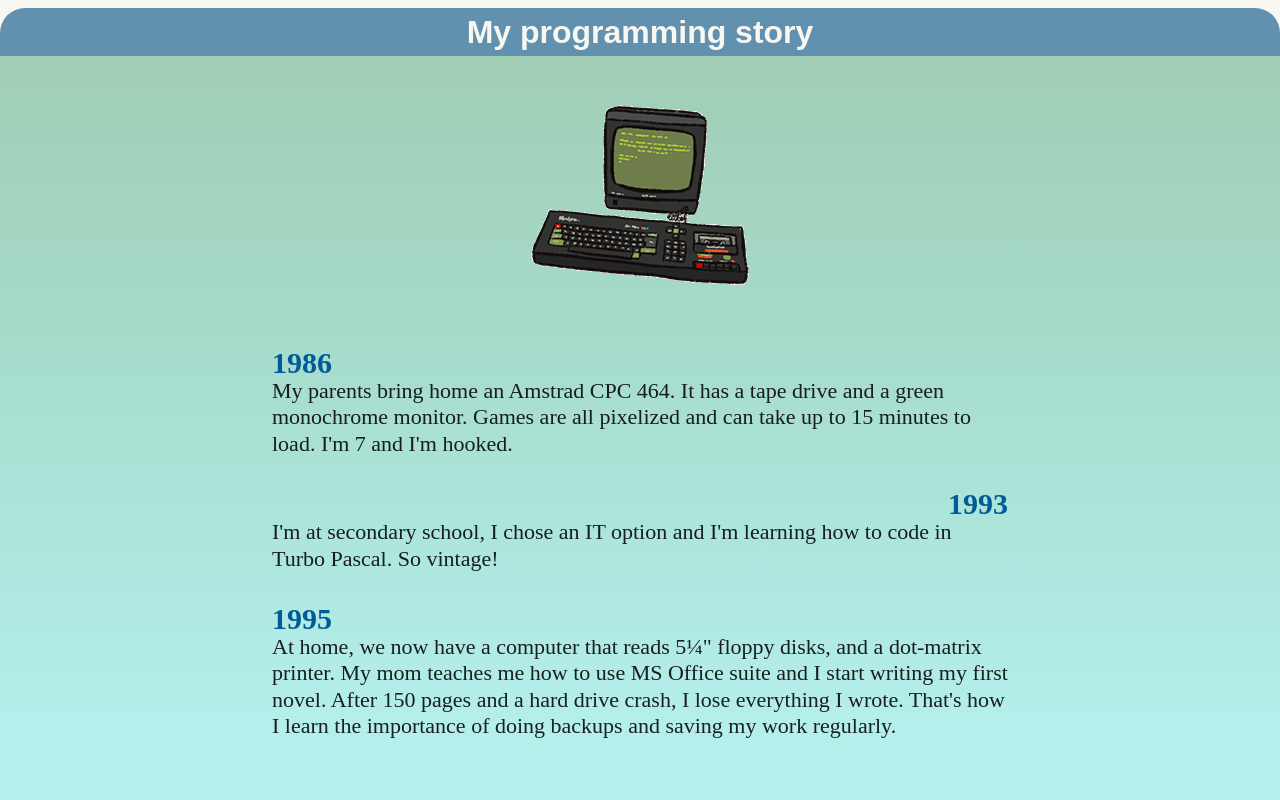
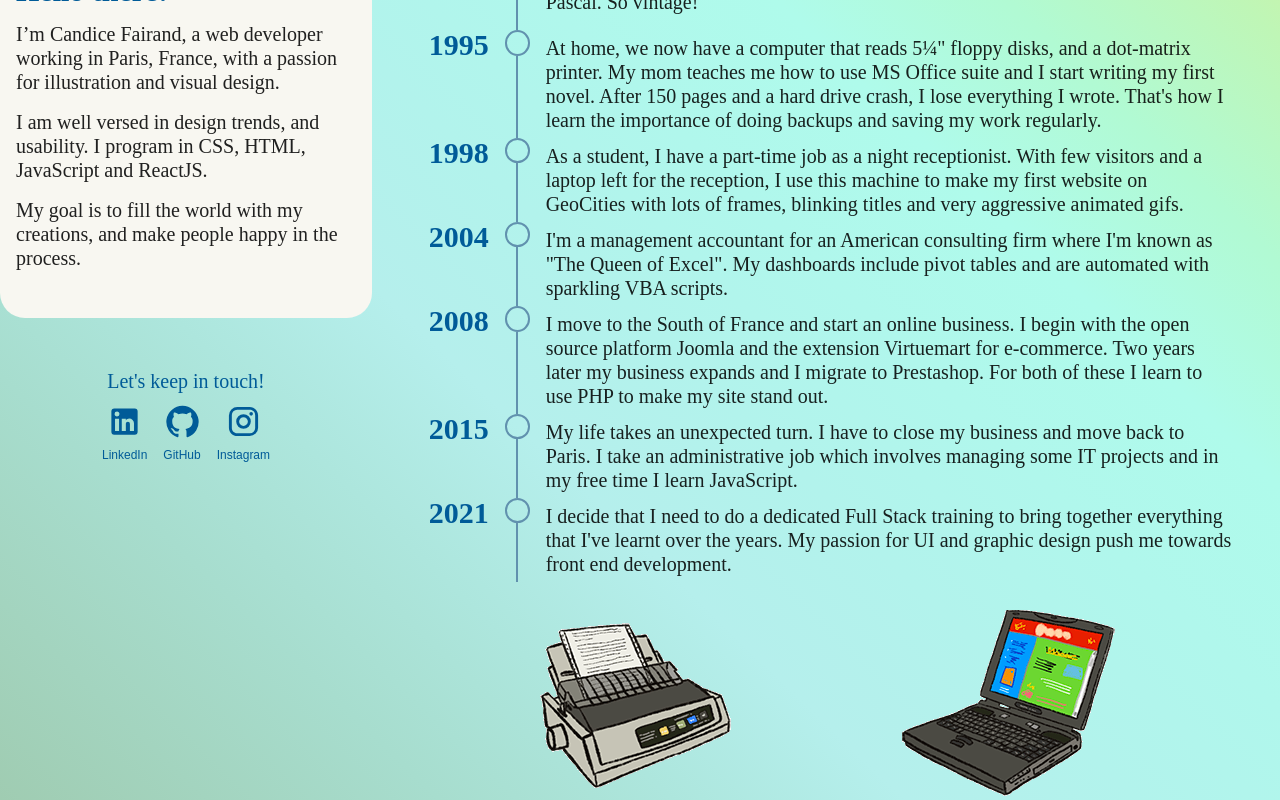
Before and after one commit to Candyfair/portfolio-materialui, a React app: page /about in a window 1280 px wide. Shown: the part 540-1340 px from the top of the page. Built offline with nearby package versions, Linux system fonts and the light colour scheme; a web font is replaced by a local one.

Commit message:
Add desktop view with timeline for AboutMe page

```diff
--- a/package.json
+++ b/package.json
@@ -51,6 +51,7 @@
     "@emotion/react": "^11.7.1",
     "@emotion/styled": "^11.6.0",
     "@mui/icons-material": "^5.4.2",
+    "@mui/lab": "^5.0.0-alpha.70",
     "@mui/material": "^5.4.2",
     "@mui/styles": "^5.4.2",
     "prop-types": "*",
--- a/src/components/AboutMe/index.js
+++ b/src/components/AboutMe/index.js
@@ -8,15 +8,11 @@ import portrait from 'src/assets/images/portrait.jpg';
 const useStyles = makeStyles((theme) => ({
   containerStack: {
     backgroundColor: theme.palette.background.default,
-    padding: theme.spacing(2),
     paddingBottom: theme.spacing(4),
     flexDirection: 'column',
-    [theme.breakpoints.up('sm')]: {
-      flexDirection: 'row',
-      alignItems: 'center',
-      margin: '0 auto',
-    },
     width: '100%',
+    borderBottomLeftRadius: 25,
+    borderBottomRightRadius: 25,
   },
   textContainer: {
     padding: theme.spacing(2),
@@ -26,6 +22,9 @@ const useStyles = makeStyles((theme) => ({
   },
   photo: {
     borderRadius: 25,
+    [theme.breakpoints.up('sm')]: {
+      borderRadius: '33% 67% 66% 34% / 37% 38% 62% 63%',
+    },
     padding: theme.spacing(2),
   },
   titleAbout: {
--- a/src/components/ProgrammingStory/index.js
+++ b/src/components/ProgrammingStory/index.js
@@ -10,15 +10,25 @@ import img3 from 'src/assets/images/img3.png';
 // === MUI
 const useStyles = makeStyles((theme) => ({
   globalContainer: {
-    backgroundImage: 'linear-gradient(to top, #f4e482, #d7ef99, #bff6b6, #b1fad3, #affbeb, #b0f7ec, #b2f3ec, #b5efec, #ade6dd, #a7ddce, #a3d4bf, #9fcbb0)',
+    backgroundImage: 'linear-gradient(to bottom, #f4e482, #d7ef99, #bff6b6, #b1fad3, #affbeb, #b0f7ec, #b2f3ec, #b5efec, #ade6dd, #a7ddce, #a3d4bf, #9fcbb0)',
+    [theme.breakpoints.up('sm')]: {
+      justifyContent: 'center',
+      alignItems: 'center',
+      flexGrow: 1,
+      borderRadius: 25,
+      paddingBottom: theme.spacing(4),
     },
-  programmingTitle: {
-    backgroundColor: theme.palette.background.default,
   },
-  containerProgramming: {
+  titleBarMobile: {
+    // backgroundColor: theme.palette.background.default,
+    [theme.breakpoints.up('sm')]: {
+      display: 'none',
+    },
+  },
+  containerText: {
     padding: theme.spacing(2),
     [theme.breakpoints.up('sm')]: {
-      maxWidth: '60%',
+      maxWidth: '80%',
     },
   },
   titleProg: {
@@ -40,7 +50,16 @@ const useStyles = makeStyles((theme) => ({
 const ProgrammmingStory = () => {
   const classes = useStyles();
 
+  const title = 'My programming story';
+
   return (
+    <Stack>
+      {/* Title bar for mobile */}
+      <Stack className={classes.titleBarMobile}>
+        <TitleBar
+          title={title}
+        />
+      </Stack>
       <Stack
         justifyContent="center"
         alignItems="center"
@@ -48,19 +67,12 @@ const ProgrammmingStory = () => {
         className={classes.globalContainer}
       >
 
-      {/* Title */}
-      <Stack className={classes.programmingTitle}>
-        <TitleBar
-          title="My programming story"
-        />
-      </Stack>
-
         {/* Content */}
         <Stack
           spacing={4}
           justifyContent="center"
           alignItems="center"
-        className={classes.containerProgramming}
+          className={classes.containerText}
         >
           <img
             src={img1}
@@ -204,6 +216,7 @@ const ProgrammmingStory = () => {
 
         </Stack>
       </Stack>
+    </Stack>
   );
 };
 
--- /dev/null
+++ b/src/components/Socials/index.js
@@ -0,0 +1,69 @@
+// === IMPORTS
+import { Stack, Typography } from '@mui/material';
+import { makeStyles } from '@mui/styles';
+
+import LinkedInIcon from '@mui/icons-material/LinkedIn';
+import GitHubIcon from '@mui/icons-material/GitHub';
+import InstagramIcon from '@mui/icons-material/Instagram';
+
+// === MUI
+const useStyles = makeStyles((theme) => ({
+  socialsContainer: {
+    padding: theme.spacing(4),
+  },
+  socialsCaption: {
+    fontFamily: 'Apparat',
+    fontSize: 20,
+    fontWeight: 300,
+    color: theme.palette.secondary.main,
+  },
+}));
+
+// === COMPONENT
+const Socials = () => {
+  const classes = useStyles();
+
+  return (
+    <Stack
+      justifyContent="space-evenly"
+      alignItems="center"
+      spacing={1}
+      className={classes.socialsContainer}
+    >
+      <Typography className={classes.socialsCaption}>Let's keep in touch!</Typography>
+
+      <Stack
+        direction="row"
+        justifyContent="space-evenly"
+        alignItems="center"
+        gap={2}
+      >
+        <Stack alignItems="center">
+          <a href="https://www.linkedin.com/in/candicebfairand/" target="_blank" rel="noreferrer">
+            <LinkedInIcon fontSize="large" color="secondary" />
+          </a>
+          <Typography variant="caption" color="secondary">LinkedIn</Typography>
+        </Stack>
+
+        <Stack alignItems="center">
+          <a href="https://github.com/Candyfair" target="_blank" rel="noreferrer">
+            <GitHubIcon fontSize="large" color="secondary" />
+          </a>
+          <Typography variant="caption" color="secondary">GitHub</Typography>
+        </Stack>
+
+        <Stack alignItems="center">
+          <a href="https://www.instagram.com/candy.fair/" target="_blank" rel="noreferrer">
+            <InstagramIcon fontSize="large" color="secondary" />
+          </a>
+          <Typography variant="caption" color="secondary">Instagram</Typography>
+        </Stack>
+
+      </Stack>
+
+
+    </Stack>
+  );
+};
+
+export default Socials;
--- /dev/null
+++ b/src/components/TimelineStory/index.js
@@ -0,0 +1,117 @@
+// === IMPORTS
+import { Stack, Typography, Box } from '@mui/material';
+import { makeStyles } from '@mui/styles';
+
+import story from 'src/data/story';
+import img1 from 'src/assets/images/img1.png';
+import img2 from 'src/assets/images/img2.png';
+import img3 from 'src/assets/images/img3.png';
+
+import Timeline from '@mui/lab/Timeline';
+import TimelineItem from '@mui/lab/TimelineItem';
+import TimelineSeparator from '@mui/lab/TimelineSeparator';
+import TimelineConnector from '@mui/lab/TimelineConnector';
+import TimelineContent from '@mui/lab/TimelineContent';
+import TimelineDot from '@mui/lab/TimelineDot';
+import TimelineOppositeContent from '@mui/lab/TimelineOppositeContent';
+
+// === MUI
+const useStyles = makeStyles((theme) => ({
+  timelineContainer: {
+    padding: theme.spacing(2),
+  },
+  titleDesktopStyle: {
+    fontFamily: 'Degular',
+    fontSize: 30,
+    fontWeight: 700,
+    lineHeight: 1,
+    textAlign: 'center',
+    color: theme.palette.secondary.main,
+  },
+  yearStyle: {
+    fontFamily: 'Degular',
+    fontSize: 30,
+    fontWeight: 700,
+    lineHeight: 1,
+    color: theme.palette.secondary.main,
+    paddingTop: 0,
+  },
+  textStyle: {
+    fontFamily: 'Apparat',
+    fontSize: 20,
+    fontWeight: 300,
+    lineHeight: 1.2,
+    flex: 10,
+  },
+  connectorStyle: {
+    height: '100%',
+    backgroundColor: theme.palette.primary.main,
+
+  },
+  dotStyle: {
+    margin: 0,
+    width: 25,
+    height: 30,
+    borderColor: theme.palette.primary.main,
+  },
+  bottomImg: {
+    width: '100%',
+  },
+}));
+
+// === COMPONENT
+const TimelineStory = () => {
+  const classes = useStyles();
+
+  return (
+    <Stack
+      spacing="2"
+      justifyContent="center"
+      alignItems="center"
+      className={classes.timelineContainer}
+    >
+
+      {/* Title */}
+      <Typography className={classes.titleDesktopStyle}>My programming story</Typography>
+
+      <img
+        src={img1}
+        alt="Amstrad CPC 464"
+      />
+
+      {/* Timeline */}
+      <Timeline position="right">
+        {story.map((myStory) => (
+          <TimelineItem key={myStory.id}>
+
+            <TimelineOppositeContent className={classes.yearStyle}>
+              {myStory.year}
+            </TimelineOppositeContent>
+
+            <TimelineSeparator>
+              <TimelineDot variant="outlined" className={classes.dotStyle} />
+              <TimelineConnector className={classes.connectorStyle} />
+            </TimelineSeparator>
+
+            <TimelineContent className={classes.textStyle}>
+              {myStory.description}
+            </TimelineContent>
+
+          </TimelineItem>
+        ))}
+      </Timeline>
+
+      <Stack
+        direction="row"
+        justifyContent="space-evenly"
+        className={classes.bottomImg}
+      >
+        <img src={img2} alt="Dot-matrix printer" />
+        <img src={img3} alt="Laptop" />
+      </Stack>
+
+    </Stack>
+  );
+};
+
+export default TimelineStory;
--- /dev/null
+++ b/src/data/story.js
@@ -0,0 +1,45 @@
+const story = [
+  {
+    id: 1,
+    year: 1986,
+    description: 'My parents bring home an Amstrad CPC 464. It has a tape drive and a green monochrome monitor. Games are all pixelized and can take up to 15 minutes to load. I\'m 7 and I\'m hooked.',
+  },
+  {
+    id: 2,
+    year: 1993,
+    description: 'I\'m at secondary school, I chose an IT option and I\'m learning how to code in Turbo Pascal. So vintage!',
+  },
+  {
+    id: 3,
+    year: 1995,
+    description: 'At home, we now have a computer that reads 5¼" floppy disks, and a dot-matrix printer. My mom teaches me how to use MS Office suite and I start writing my first novel. After 150 pages and a hard drive crash, I lose everything I wrote. That\'s how I learn the importance of doing backups and saving my work regularly.',
+    img: 'img1',
+  },
+  {
+    id: 4,
+    year: 1998,
+    description: 'As a student, I have a part-time job as a night receptionist. With few visitors and a laptop left for the reception, I use this machine to make my first website on GeoCities with lots of frames, blinking titles and very aggressive animated gifs.',
+  },
+  {
+    id: 5,
+    year: 2004,
+    description: 'I\'m a management accountant for an American consulting firm where I\'m known as "The Queen of Excel". My dashboards include pivot tables and are automated with sparkling VBA scripts.',
+  },
+  {
+    id: 6,
+    year: 2008,
+    description: 'I move to the South of France and start an online business. I begin with the open source platform Joomla and the extension Virtuemart for e-commerce. Two years later my business expands and I migrate to Prestashop. For both of these I learn to use PHP to make my site stand out.',
+  },
+  {
+    id: 7,
+    year: 2015,
+    description: 'My life takes an unexpected turn. I have to close my business and move back to Paris. I take an administrative job which involves managing some IT projects and in my free time I learn JavaScript.',
+  },
+  {
+    id: 8,
+    year: 2021,
+    description: 'I decide that I need to do a dedicated Full Stack training to bring together everything that I\'ve learnt over the years. My passion for UI and graphic design push me towards front end development.',
+  },
+];
+
+export default story;
--- a/src/pages/About/index.js
+++ b/src/pages/About/index.js
@@ -4,14 +4,32 @@ import { makeStyles } from '@mui/styles';
 
 import TitleBar from 'src/components/TitleBar';
 import AboutMe from 'src/components/AboutMe';
+import Socials from 'src/components/Socials';
 import ProgrammingStory from 'src/components/ProgrammingStory';
+import TimelineStory from 'src/components/TimelineStory';
 
 // === MUI
 const useStyles = makeStyles((theme) => ({
-  myStyle: {
-
+  device: {
+    flexDirection: 'column',
+    [theme.breakpoints.up('sm')]: {
+      flexDirection: 'row',
+      justifyContent: 'center',
+      alignItems: 'flex-start',
+      margin: '0 auto',
+      backgroundImage: 'linear-gradient(to left bottom, #f4e482, #d7ef99, #bff6b6, #b1fad3, #affbeb, #b0f7ec, #b2f3ec, #b5efec, #ade6dd, #a7ddce, #a3d4bf, #9fcbb0)',
+    },
   },
-
+  mobileView: {
+    [theme.breakpoints.up('sm')]: {
+      display: 'none',
+    },
+  },
+  desktopView: {
+    [theme.breakpoints.down('sm')]: {
+      display: 'none',
+    },
+  },
 }));
 
 // === COMPONENT
@@ -19,12 +37,33 @@ const About = () => {
   const classes = useStyles();
 
   return (
-    <Stack>
+    <Stack
+      justifyContent="center"
+      alignItems="center"
+    >
       {/* Titre */}
       <TitleBar title="About Me" />
 
-      <AboutMe />
-      <ProgrammingStory />
+      {/* About me + réseaux sociaux */}
+      <Stack
+        spacing={2}
+        className={classes.device}
+      >
+        <Stack spacing={2}>
+          <AboutMe />
+          <Socials />
+        </Stack>
+
+        {/* Programming Story (mobile et desktop) */}
+        <Stack className={classes.mobileView}>
+          <ProgrammingStory />
+        </Stack>
+
+        <Stack className={classes.desktopView}>
+          <TimelineStory />
+        </Stack>
+
+      </Stack>
     </Stack>
   );
 };
```
Also changed, not shown: src/pages/MySkills/index.js (+20 -6 lines), 1 other file (tests, documents, lock files or other folders). Lines whose indentation alone changed are shown as unchanged.
